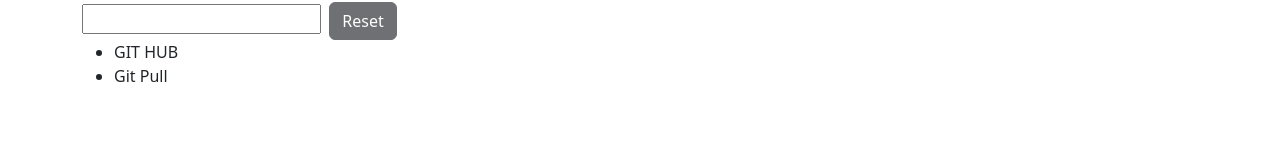
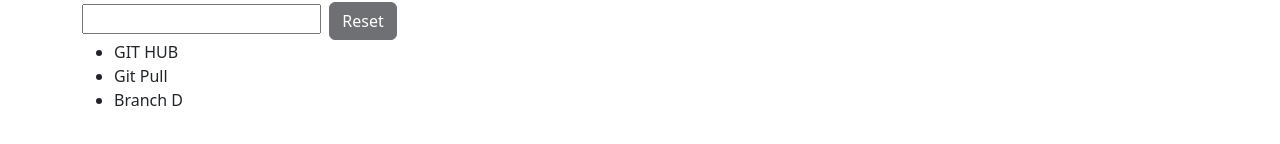
Before and after one commit to AsharudeenAD7/AngularProject, an Angular app: page / in a window 1280 px wide. Shown: the part 568-712 px from the top of the page. Built offline with nearby package versions, Linux system fonts and the light colour scheme.

Commit message:
Branch C

```diff
--- a/src/app/event-binding/event-binding.component.html
+++ b/src/app/event-binding/event-binding.component.html
@@ -28,4 +28,5 @@
     </li> -->
     <li>GIT HUB</li>
     <li>Git Pull</li>
+    <li>Branch D</li>
 </ul>
```
